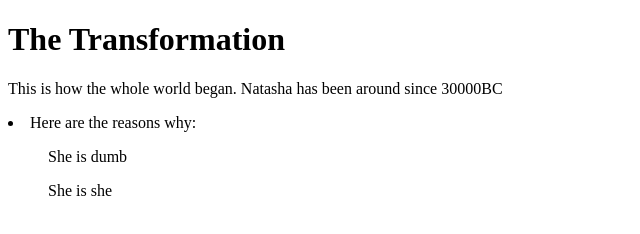
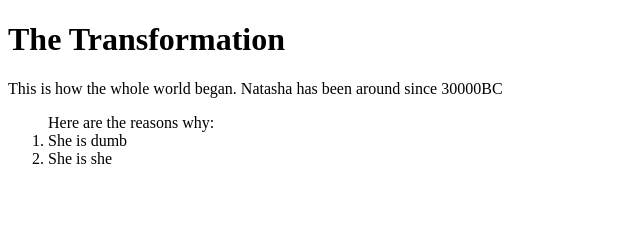
Before and after one commit to DaRickster/Natashasaur, a plain HTML site: page index.html in a window 1280 px wide. Shown: the whole page, without its empty margins (0-640 px from the left). Drawn offline with Linux system fonts and the light colour scheme.

Commit message:
Update index.html

```diff
--- a/index.html
+++ b/index.html
@@ -6,10 +6,10 @@
     <body>
       <h1>The Transformation</h1>
       <p>This is how the whole world began. Natasha has been around since 30000BC</p>
-      <li>Here are the reasons why:
-        <ol>She is dumb</ol>
-        <ol>She is she</ol>
-      </li>
+      <ol>Here are the reasons why:
+        <li>She is dumb</li>
+        <li>She is she</li>
+      </ol>
     </body>
 
 </html>
```
